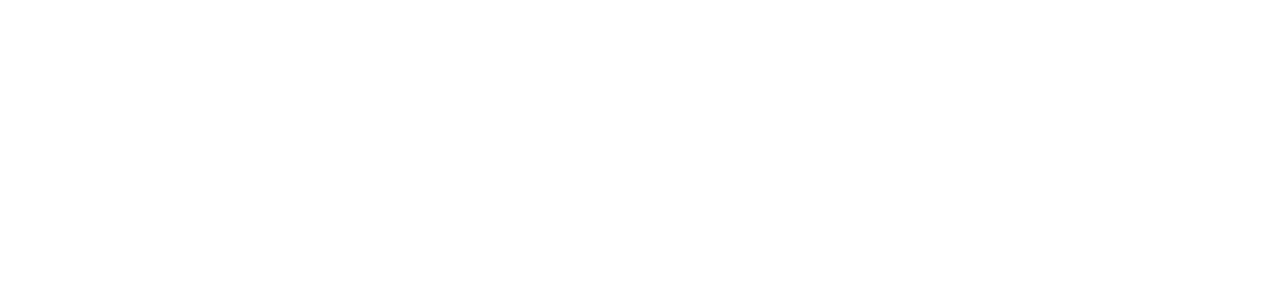
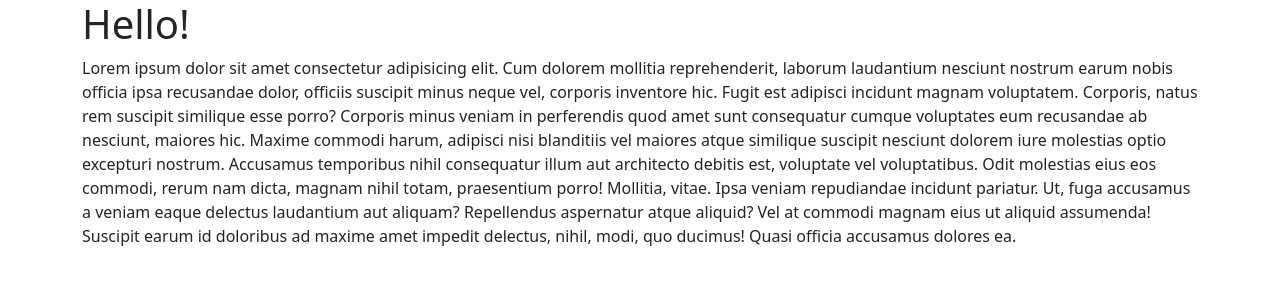
Before and after one commit to zakkutachibana/CSS-Bootstrap-Practice, a plain HTML site: page index.html in a window 1280 px wide. Drawn offline with nearby package versions, Linux system fonts and the light colour scheme.

Commit message:
setup bootstrap

```diff
--- a/index.html
+++ b/index.html
@@ -1,11 +1,39 @@
 <!DOCTYPE html>
 <html lang="en">
+
 <head>
     <meta charset="UTF-8">
     <meta name="viewport" content="width=device-width, initial-scale=1.0">
     <title>Document</title>
+    <link href="https://cdn.jsdelivr.net/npm/bootstrap@5.3.2/dist/css/bootstrap.min.css" rel="stylesheet"
+        integrity="sha384-T3c6CoIi6uLrA9TneNEoa7RxnatzjcDSCmG1MXxSR1GAsXEV/Dwwykc2MPK8M2HN" crossorigin="anonymous">
+    <link rel="stylesheet" href="app.css">
 </head>
+
 <body>
+    <div class="container">
+        <h1>Hello!</h1>
+        <p>Lorem ipsum dolor sit amet consectetur adipisicing elit. Cum dolorem mollitia reprehenderit, laborum
+            laudantium nesciunt nostrum earum nobis officia ipsa recusandae dolor, officiis suscipit minus neque vel,
+            corporis inventore hic.
+            Fugit est adipisci incidunt magnam voluptatem. Corporis, natus rem suscipit similique esse porro? Corporis
+            minus veniam in perferendis quod amet sunt consequatur cumque voluptates eum recusandae ab nesciunt, maiores
+            hic.
+            Maxime commodi harum, adipisci nisi blanditiis vel maiores atque similique suscipit nesciunt dolorem iure
+            molestias optio excepturi nostrum. Accusamus temporibus nihil consequatur illum aut architecto debitis est,
+            voluptate vel voluptatibus.
+            Odit molestias eius eos commodi, rerum nam dicta, magnam nihil totam, praesentium porro! Mollitia, vitae.
+            Ipsa veniam repudiandae incidunt pariatur. Ut, fuga accusamus a veniam eaque delectus laudantium aut
+            aliquam?
+            Repellendus aspernatur atque aliquid? Vel at commodi magnam eius ut aliquid assumenda! Suscipit earum id
+            doloribus ad maxime amet impedit delectus, nihil, modi, quo ducimus! Quasi officia accusamus dolores ea.</p>
+    </div>
+    <script src="https://cdn.jsdelivr.net/npm/@popperjs/core@2.11.8/dist/umd/popper.min.js"
+        integrity="sha384-I7E8VVD/ismYTF4hNIPjVp/Zjvgyol6VFvRkX/vR+Vc4jQkC+hVqc2pM8ODewa9r"
+        crossorigin="anonymous"></script>
+    <script src="https://cdn.jsdelivr.net/npm/bootstrap@5.3.2/dist/js/bootstrap.min.js"
+        integrity="sha384-BBtl+eGJRgqQAUMxJ7pMwbEyER4l1g+O15P+16Ep7Q9Q+zqX6gSbd85u4mG4QzX+"
+        crossorigin="anonymous"></script>
+</body>
 
-</body>
 </html>
```
